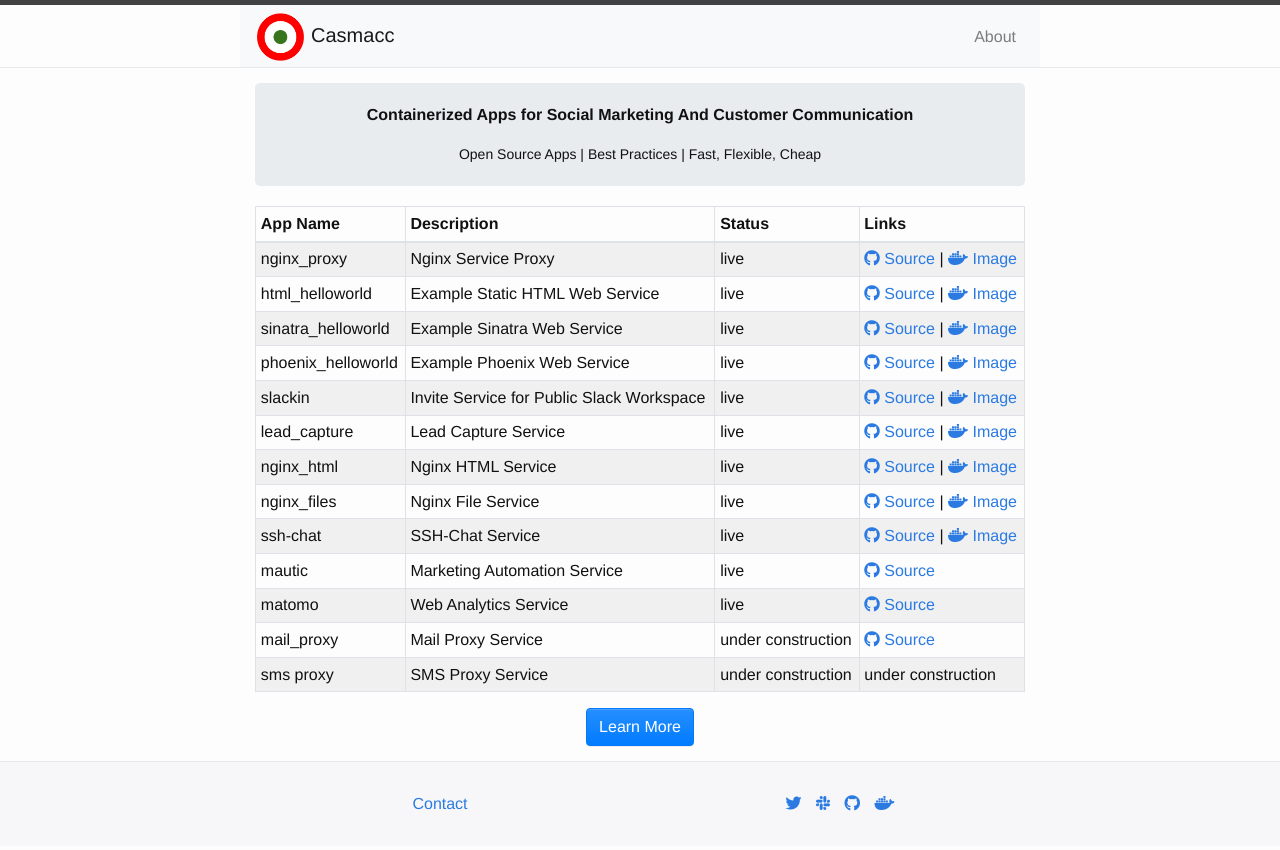
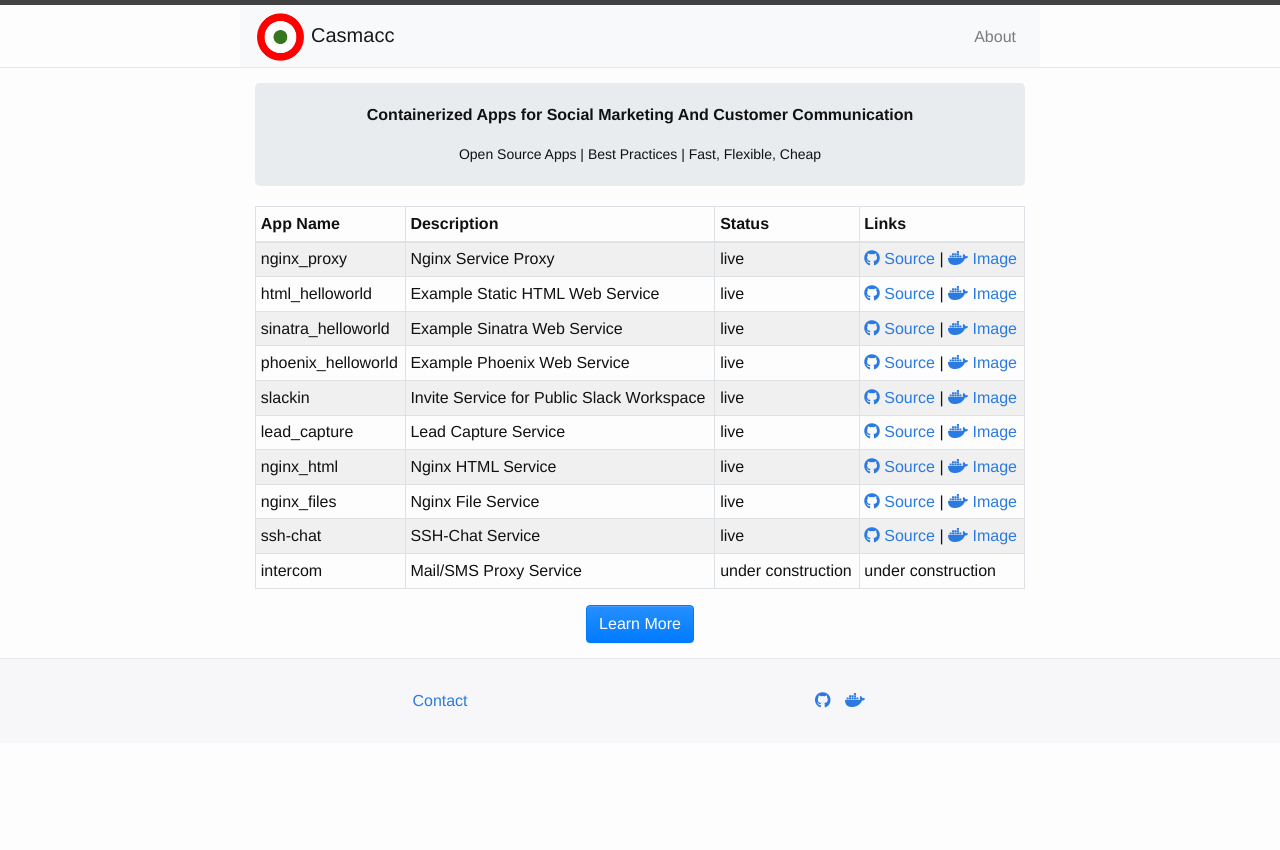
Before and after one commit to casmacc/website, a Jekyll site: the page built from docs/index.html, in a window 1280 px wide. Shown: the top 850 px of the page. Built offline with Jekyll 4.4.1, drawn with Linux system fonts in a browser that asks for light colours; nearby versions of some CDN libraries; the list of posts is cut into pages by our own code; comment, search, counter and statistics services are not loaded.

Commit message:
Update website

```diff
--- a/docs/_includes/footer.html
+++ b/docs/_includes/footer.html
@@ -8,16 +8,6 @@
       </div>
       <div class="col-md-6 text-center">
         <ul class="social-media-list">
-          <li style='padding-right: 10px;'>
-            <a href="https://twitter.com/getcasmacc" target="_blank">
-              <i class='fab fa-twitter'></i>
-            </a>
-          </li>
-          <li style='padding-right: 10px;'>
-            <a href="https://casmacc.slack.com/casmacc" target="_blank">
-              <i class='fab fa-slack'></i>
-            </a>
-          </li>
           <li style='padding-right: 10px;'>
             <a href="https://github.com/casmacc" target="_blank">
               <i class='fab fa-github'></i>
--- a/docs/index.html
+++ b/docs/index.html
@@ -146,36 +146,8 @@
       </td>
     </tr>
     <tr>
-      <td>mautic</td>
-      <td>Marketing Automation Service</td>
-      <td>live</td>
-      <td>
-        <a href=https://github.com/casmacc/mautic target='_blank'>
-          <i class='fab fa-github'></i> Source
-        </a>
-    </tr>
-    <tr>
-      <td>matomo</td>
-      <td>Web Analytics Service</td>
-      <td>live</td>
-      <td>
-        <a href=https://github.com/casmacc/matomo target='_blank'>
-          <i class='fab fa-github'></i> Source
-        </a>
-    </tr>
-    <tr>
-      <td>mail_proxy</td>
-      <td>Mail Proxy Service</td>
-      <td>under construction</td>
-      <td>
-        <a href=https://github.com/casmacc/mail_proxy target='_blank'>
-          <i class='fab fa-github'></i> Source
-        </a>
-      </td>
-    </tr>
-    <tr>
-      <td>sms proxy</td>
-      <td>SMS Proxy Service</td>
+      <td>intercom</td>
+      <td>Mail/SMS Proxy Service</td>
       <td>under construction</td>
       <td>under construction</td>
     </tr>
```
